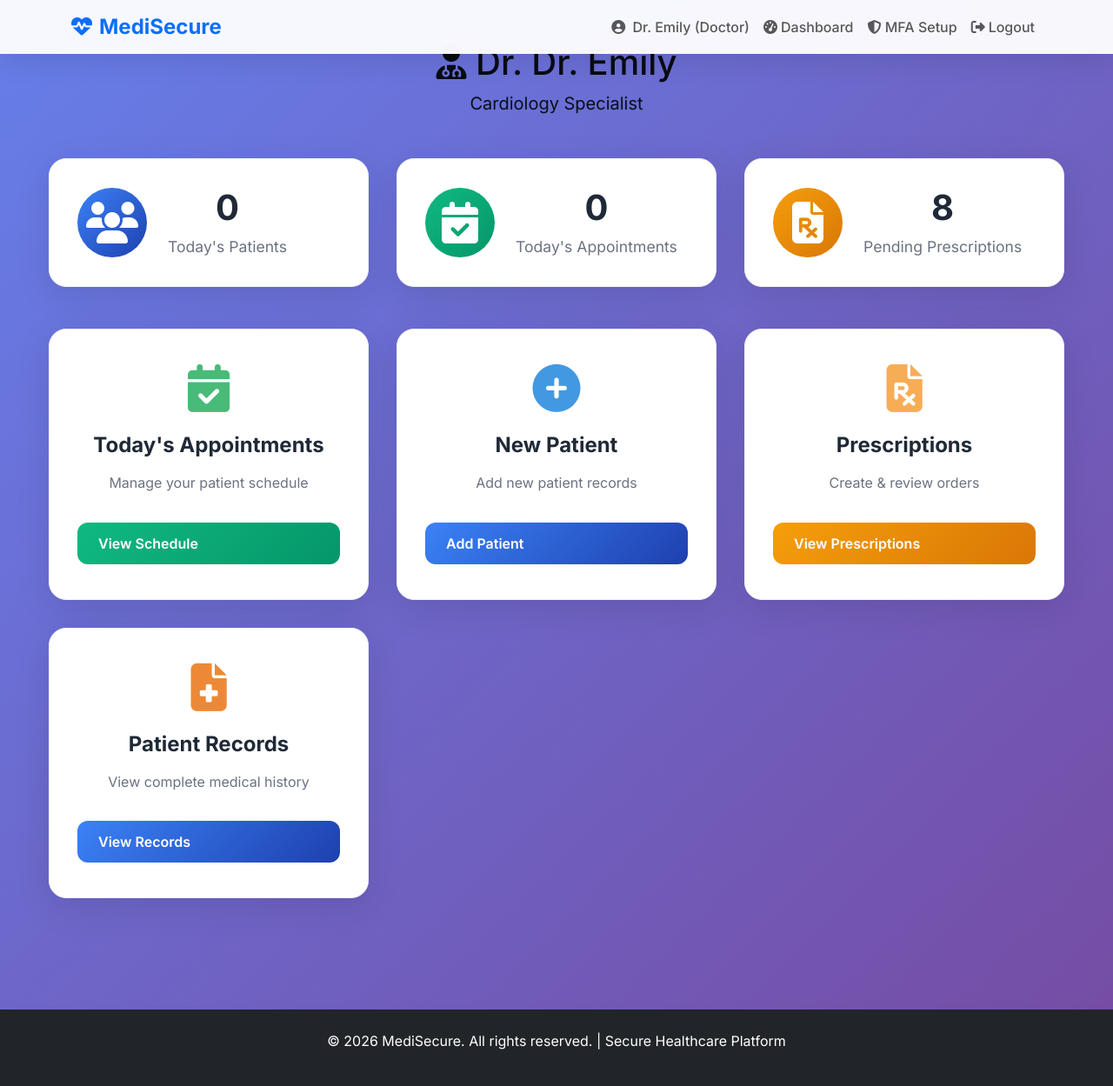
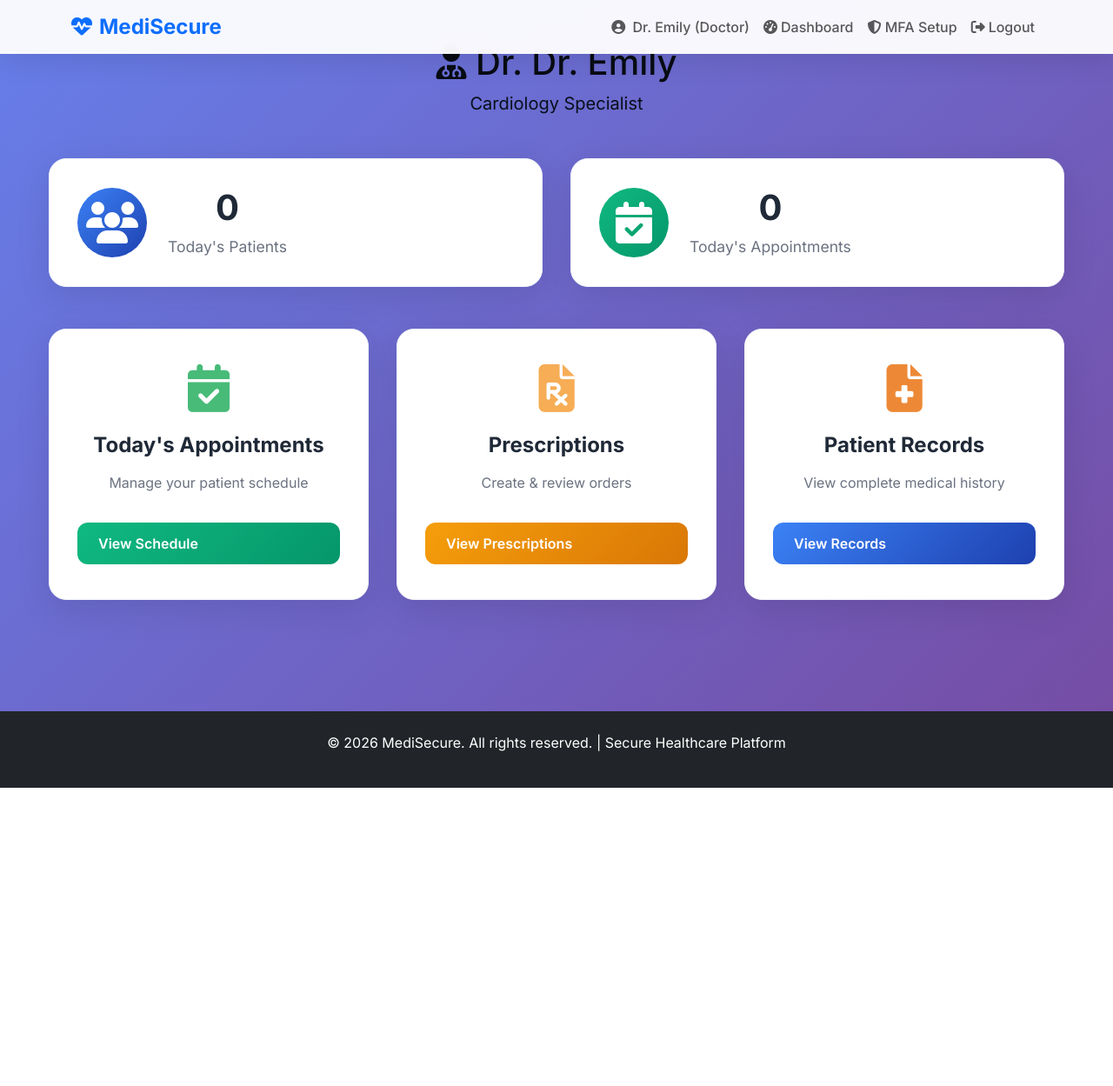
Before and after one commit to 25247-Afreen/healthcare-mfa-site, a Flask app: page /doctor/dashboard in a window 1280 px wide. Shown: the whole page at 87% size. After the commit the page ends 906 px from the top, so only its background shows below. Run offline with Flask 3, Linux system fonts and the light colour scheme; a user stored in the database is signed in; data comes from the database, SQL or seed files in the repository; both versions use the stored data as it was after the commit; some libraries are stand-ins or nearby versions.

Commit message:
Day 3: Worked on doctor's and patient's card making them work.

```diff
--- a/templates/book_appointment.html
+++ b/templates/book_appointment.html
@@ -15,6 +15,7 @@
                 </div>
                 <div class="card-body p-4">
                     <form method="POST">
+                        <input type="hidden" name="csrf_token" value="{{ csrf_token() }}">
                         <div class="row">
                             <div class="col-md-6 mb-3">
                                 <label class="form-label fw-bold">Select Doctor</label>
--- a/templates/doctor_appointments.html
+++ b/templates/doctor_appointments.html
@@ -1,9 +1,9 @@
 {% extends "base.html" %}
-{% block title %}Appointments - Doctor{% endblock %}
+{% block title %} Doctor - Appointments {% endblock %}
 {% block content %}
 <div class="container mt-5">
     <div class="d-flex justify-content-between align-items-center mb-4">
-        <h2><i class="fas fa-calendar-check text-success"></i> Today's Appointments</h2>
+        <h2><i class="fas fa-calendar-check text-success"></i> Today's Appointments:</h2>
         <a href="{{ url_for('doctor_dashboard') }}" class="btn btn-primary">← Back to Dashboard</a>
     </div>
 
@@ -38,7 +38,7 @@
     <div class="text-center py-5">
         <i class="fas fa-calendar-times fa-3x text-muted mb-3"></i>
         <h4>No appointments today</h4>
-        <p class="text-muted">Your schedule is clear!</p>
+        <p class="text-muted">Your schedule is clear.</p>
     </div>
     {% endif %}
 </div>
--- a/templates/doctor_dashboard.html
+++ b/templates/doctor_dashboard.html
@@ -36,7 +36,6 @@
 <div class="stats-grid">
     <div class="stat-card blue"><i class="fas fa-users"></i><div><h3>{{ appointments|length if appointments else 0 }}</h3><p>Today's Patients</p></div></div>
     <div class="stat-card green"><i class="fas fa-calendar-check"></i><div><h3>{{ appointments|length if appointments else 0 }}</h3><p>Today's Appointments</p></div></div>
-    <div class="stat-card orange"><i class="fas fa-file-prescription"></i><div><h3>8</h3><p>Pending Prescriptions</p></div></div>
 </div>
 
 <!-- FEATURE CARDS -->
@@ -46,12 +45,6 @@
         <h3>Today's Appointments</h3>
         <p>Manage your patient schedule</p>
         <a href="{{ url_for('doctor_appointments') }}" class="btn btn-success">View Schedule</a>
-    </div>
-    <div class="card">
-        <i class="fas fa-plus-circle" style="color: #4299e1; font-size: 55px;"></i>
-        <h3>New Patient</h3>
-        <p>Add new patient records</p>
-        <a href="#" class="btn btn-primary" onclick="alert('Coming Soon!')">Add Patient</a>
     </div>
     <div class="card">
         <i class="fas fa-file-prescription" style="color: #f6ad55; font-size: 55px;"></i>
--- a/templates/doctor_prescriptions.html
+++ b/templates/doctor_prescriptions.html
@@ -15,6 +15,7 @@
         </div>
         <div class="card-body">
             <form method="POST">
+                <input type="hidden" name="csrf_token" value="{{ csrf_token() }}">
                 <div class="row">
                     <div class="col-md-3">
                         <input type="text" name="patient_name" class="form-control" placeholder="Patient Name" required>
```
Also changed, not shown: instance/healthcare.db.
